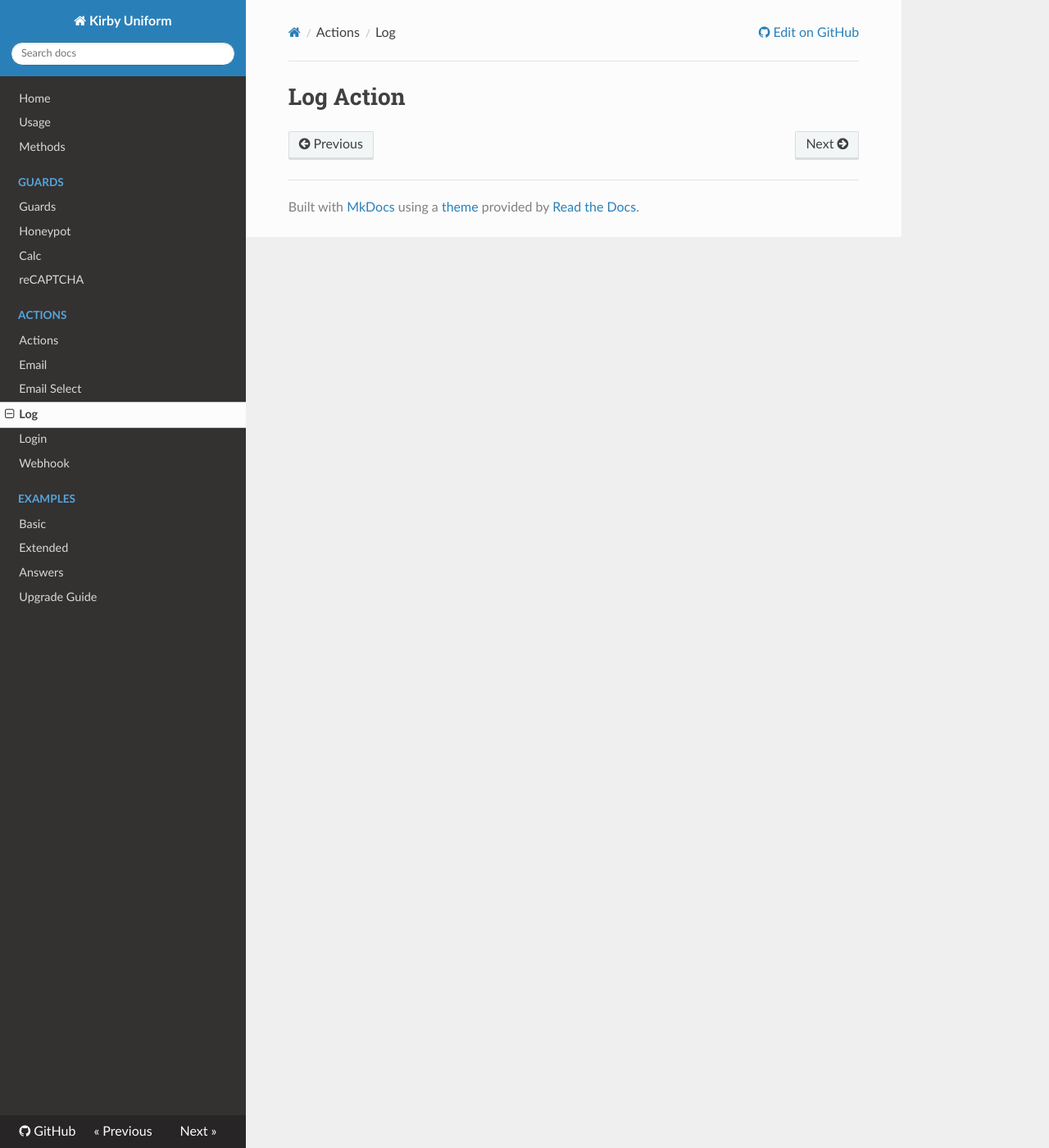
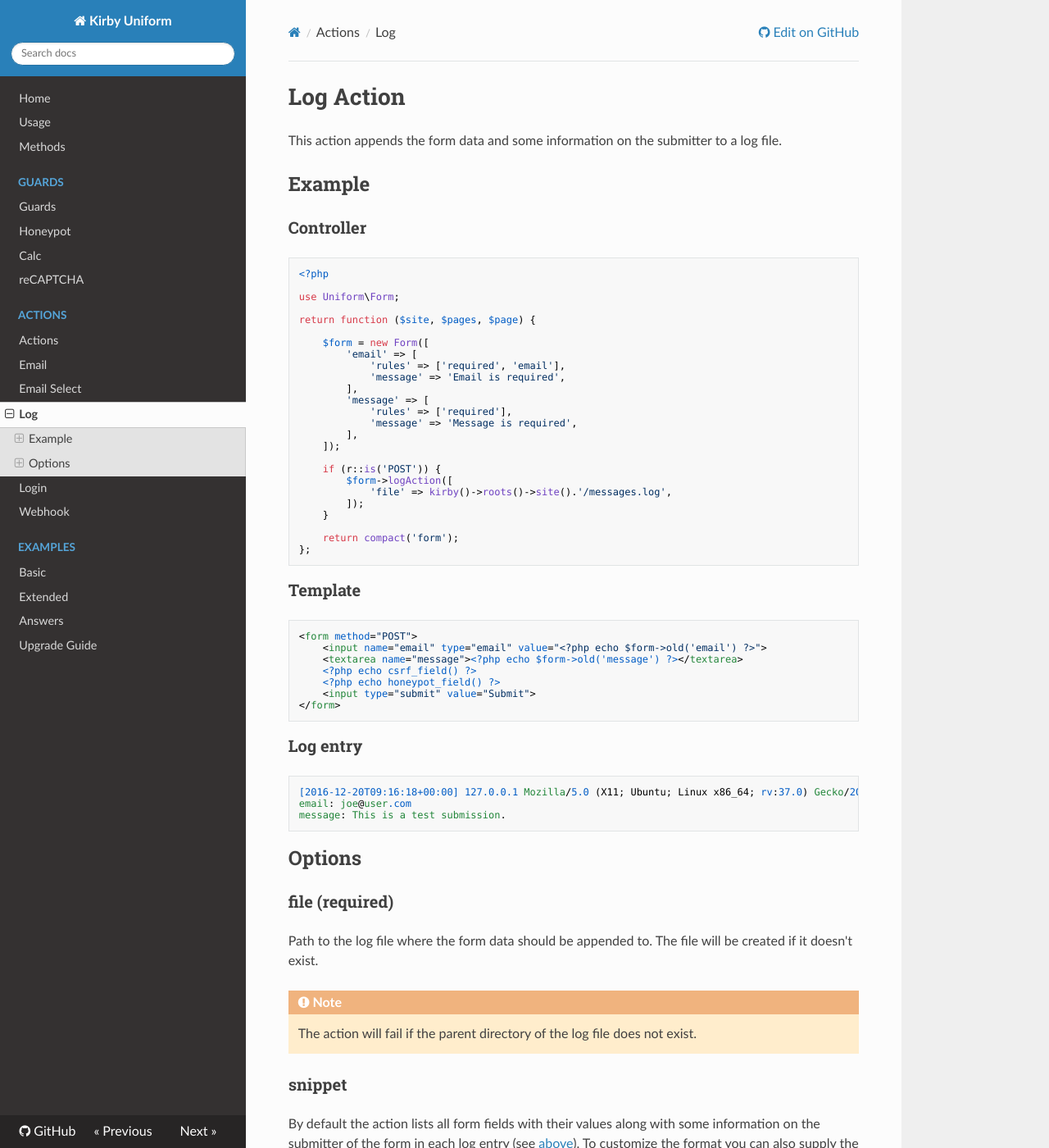
Before and after one commit to mzur/kirby-uniform, an MkDocs documentation site: the page built from docs/actions/log.md, in a window 1280 px wide and 1400 px high. Shown: the whole window at 82% size. Built offline with MkDocs 1.6.1, drawn with Linux system fonts in a browser that asks for light colours; nearby versions of some CDN libraries; old or Windows-style settings are respelled for this version of MkDocs; some of the changed text lies outside the part shown.

Commit message:
Add LogAction docs

````diff
--- a/docs/actions/log.md
+++ b/docs/actions/log.md
@@ -1 +1,68 @@
 # Log Action
+
+This action appends the form data and some information on the submitter to a log file.
+
+## Example
+
+### Controller
+
+```php
+<?php
+
+use Uniform\Form;
+
+return function ($site, $pages, $page) {
+
+    $form = new Form([
+        'email' => [
+            'rules' => ['required', 'email'],
+            'message' => 'Email is required',
+        ],
+        'message' => [
+            'rules' => ['required'],
+            'message' => 'Message is required',
+        ],
+    ]);
+
+    if (r::is('POST')) {
+        $form->logAction([
+            'file' => kirby()->roots()->site().'/messages.log',
+        ]);
+    }
+
+    return compact('form');
+};
+```
+
+### Template
+
+```html+php
+<form method="POST">
+    <input name="email" type="email" value="<?php echo $form->old('email') ?>">
+    <textarea name="message"><?php echo $form->old('message') ?></textarea>
+    <?php echo csrf_field() ?>
+    <?php echo honeypot_field() ?>
+    <input type="submit" value="Submit">
+</form>
+```
+
+### Log entry
+
+```
+[2016-12-20T09:16:18+00:00] 127.0.0.1 Mozilla/5.0 (X11; Ubuntu; Linux x86_64; rv:37.0) Gecko/20100101 Firefox/51.0
+email: joe@user.com
+message: This is a test submission.
+```
+
+## Options
+
+### file (required)
+
+Path to the log file where the form data should be appended to. The file will be created if it doesn't exist.
+
+!!! warning "Note"
+    The action will fail if the parent directory of the log file does not exist.
+
+### snippet
+
+By default the action lists all form fields with their values along with some information on the submitter of the form in each log entry (see [above](log-entry)). To customize the format you can also supply the name of a snippet in this option. Inside the snippet you have access to the `$data` array, which is a plain associative array containing the form data, and the `$options` array which is the options array that you passed on to the log action.
````
